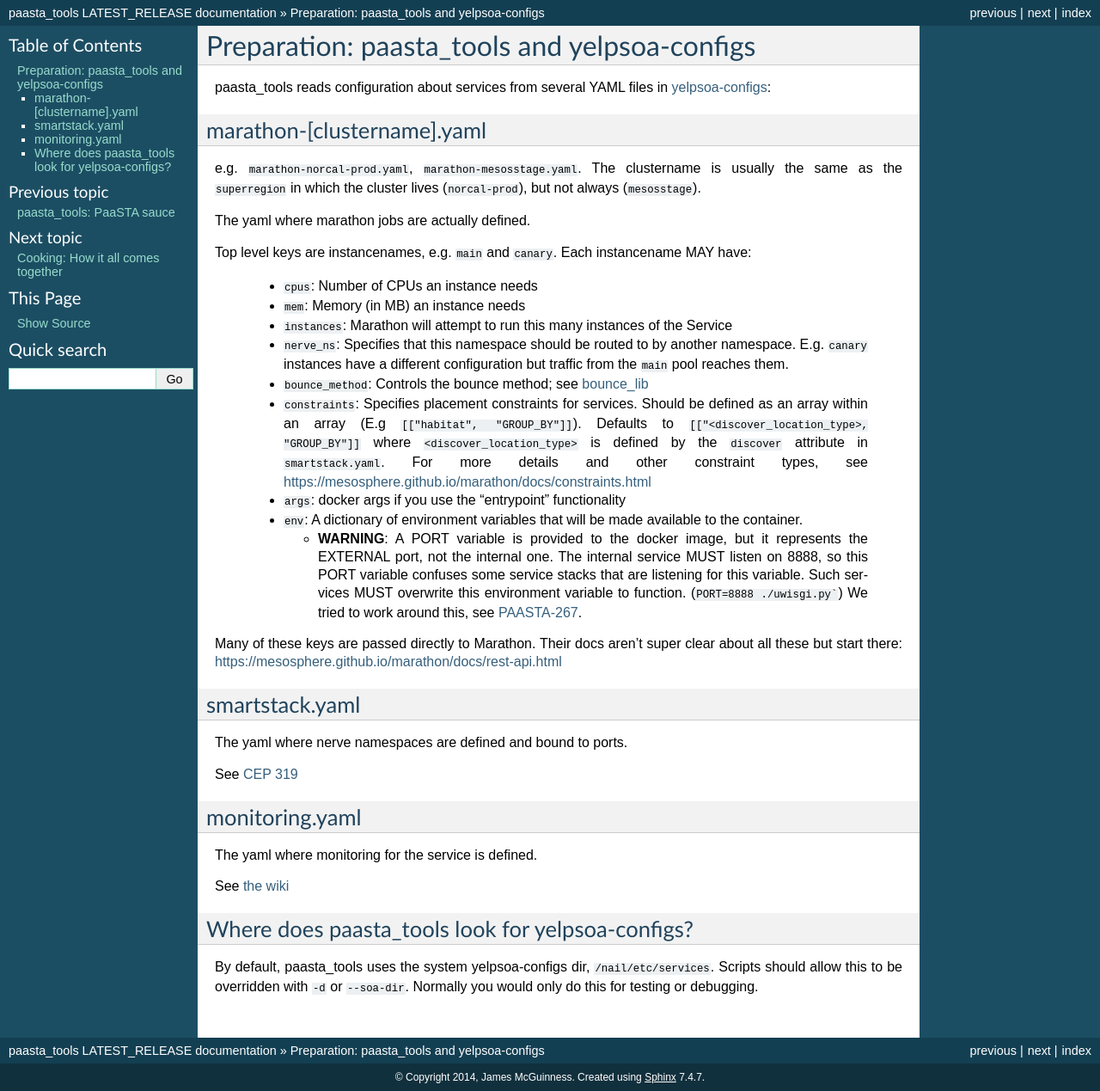
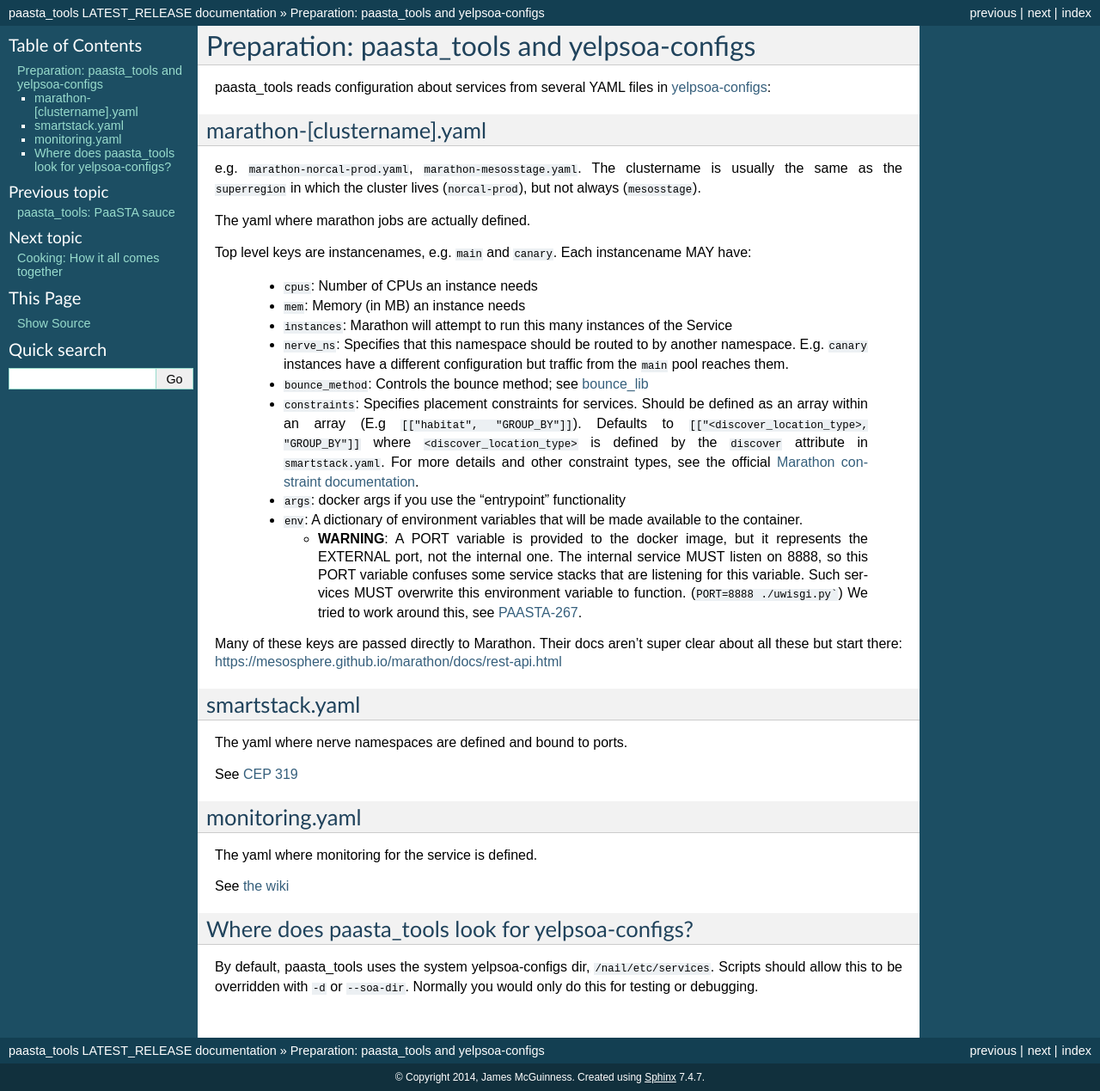
Before and after one commit to Yelp/paasta, a Sphinx documentation site: the page built from docs/source/yelpsoa_configs.rst, in a window 1280 px wide. Shown: the whole page at 86% size. Built offline with Sphinx 7.4.7, drawn with Linux system fonts in a browser that asks for light colours; pages that are not in the unit, such as notebooks, are missing from menus.

Commit message:
fix documentation hyperlink PAASTA-241

```diff
--- a/docs/source/yelpsoa_configs.rst
+++ b/docs/source/yelpsoa_configs.rst
@@ -25,7 +25,7 @@
 
   * ``bounce_method``: Controls the bounce method; see `bounce_lib <bounce_lib.html>`_
 
-  * ``constraints``: Specifies placement constraints for services. Should be defined as an array within an array (E.g ``[["habitat", "GROUP_BY"]]``). Defaults to ``[["<discover_location_type>, "GROUP_BY"]]`` where ``<discover_location_type>`` is defined by the ``discover`` attribute in ``smartstack.yaml``. For more details and other constraint types, see https://mesosphere.github.io/marathon/docs/constraints.html
+  * ``constraints``: Specifies placement constraints for services. Should be defined as an array within an array (E.g ``[["habitat", "GROUP_BY"]]``). Defaults to ``[["<discover_location_type>, "GROUP_BY"]]`` where ``<discover_location_type>`` is defined by the ``discover`` attribute in ``smartstack.yaml``. For more details and other constraint types, see the official `Marathon constraint documentation <https://mesosphere.github.io/marathon/docs/constraints.html>`_.
 
   * ``args``: docker args if you use the "entrypoint" functionality
 
```
